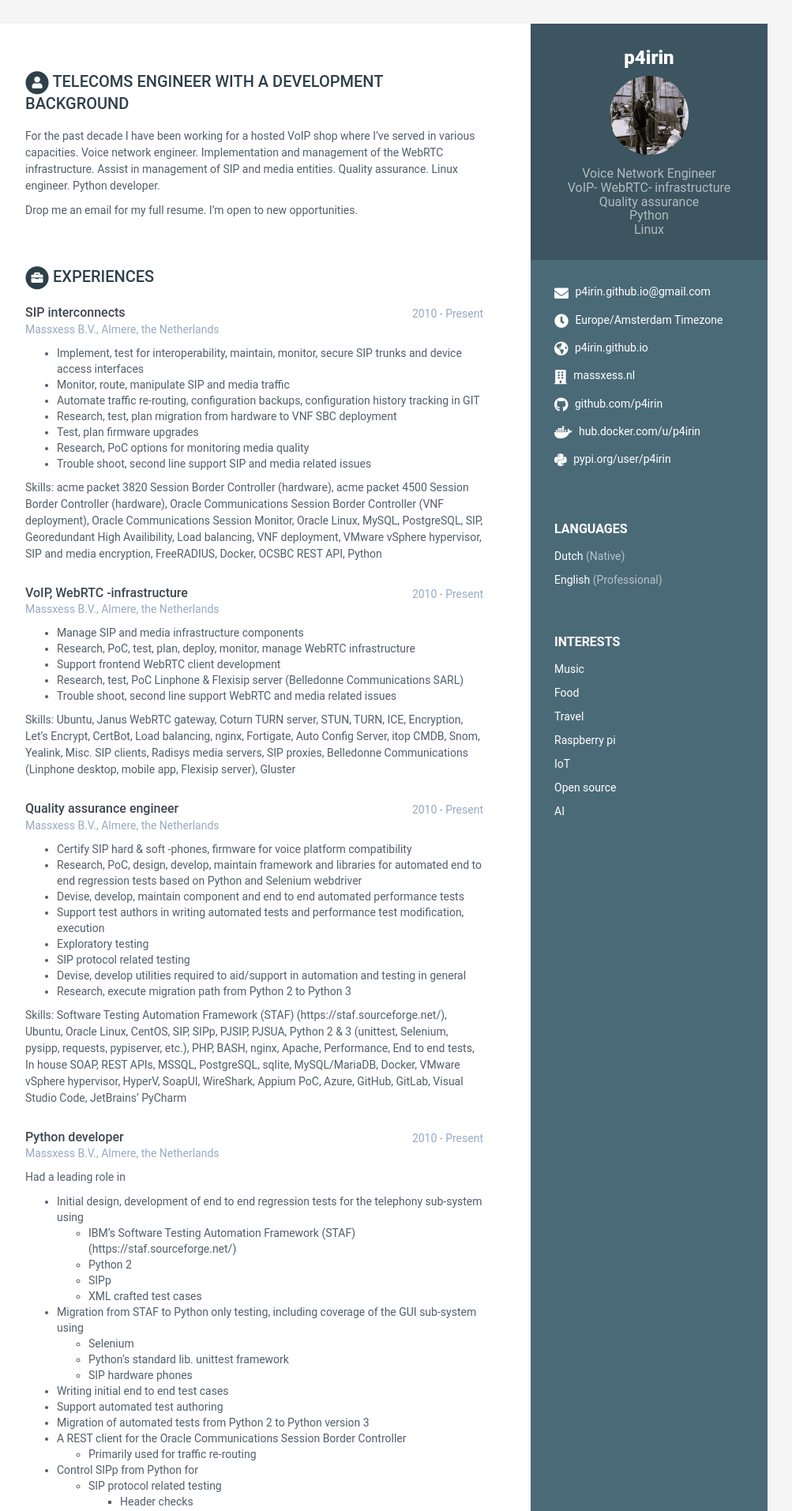
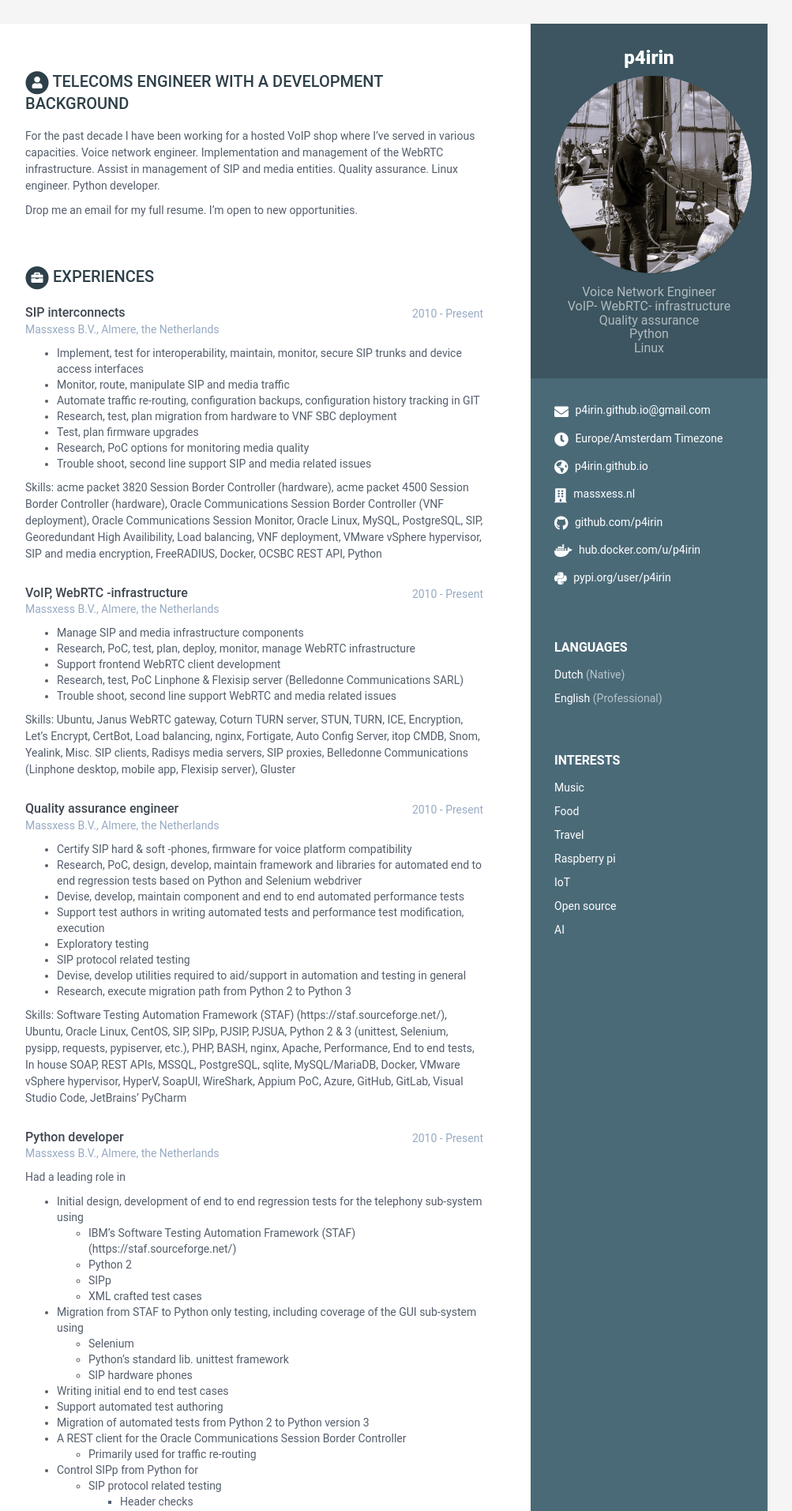
Before and after one commit to p4irin/resume, a Jekyll site: the page built from index.html, in a window 1280 px wide. Shown: the top 1913 px of the page at 79% size, without its empty margins (168-1171 px from the left). Built offline with Jekyll 4.4.1, drawn with Linux system fonts in a browser that asks for light colours.

Commit message:
Increase avatar width

```diff
--- a/_sass/_base.scss
+++ b/_sass/_base.scss
@@ -78,7 +78,7 @@ p {
 
   .avatar {
     //used for profile image
-    max-width: 100px;
+    max-width: 250px;
     margin-bottom: 15px;
     border: 0px solid #fff;
     border-radius: 100%;
```
